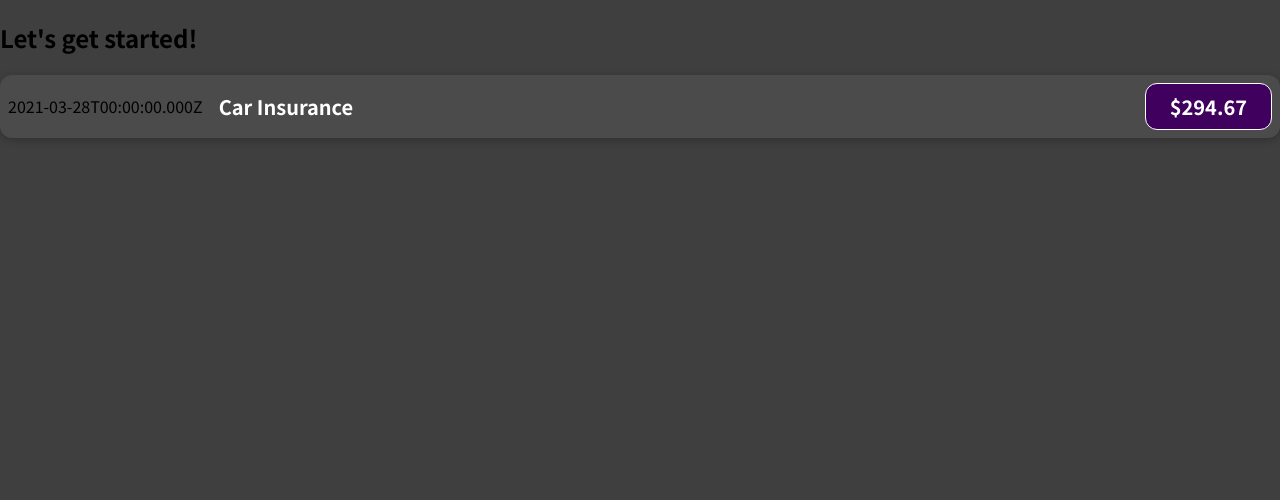
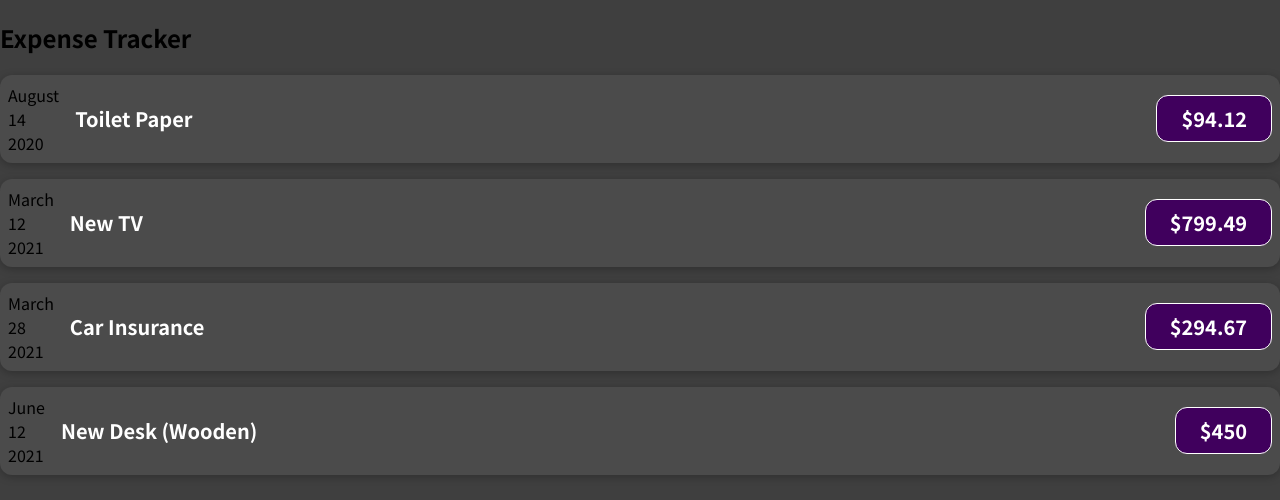
Before and after one commit to knaughton782/miniature-potato, a JavaScript app in the folder udemy-react/: page / in a window 1280 px wide. Shown: the top 500 px of the page. Built offline with nearby package versions, Linux system fonts and the light colour scheme.

Commit message:
working state, before breaking out into another component

```diff
--- a/udemy-react/src/App.js
+++ b/udemy-react/src/App.js
@@ -1,10 +1,37 @@
 import ExpenseItem from './components/ExpenseItem';
 
 function App() {
+  const expenses = [
+    {
+      id: 'e1',
+      title: 'Toilet Paper',
+      amount: 94.12,
+      date: new Date(2020, 7, 14),
+    },
+    { id: 'e2', title: 'New TV', amount: 799.49, date: new Date(2021, 2, 12) },
+    {
+      id: 'e3',
+      title: 'Car Insurance',
+      amount: 294.67,
+      date: new Date(2021, 2, 28),
+    },
+    {
+      id: 'e4',
+      title: 'New Desk (Wooden)',
+      amount: 450,
+      date: new Date(2021, 5, 12),
+    },
+  ];
+
+
   return (
     <div>
-      <h2>Let's get started!</h2>
-      <ExpenseItem />
+      <h2>Expense Tracker</h2>
+      <ExpenseItem title={expenses[0].title} amount={expenses[0].amount} date={expenses[0].date} />
+      <ExpenseItem title={expenses[1].title} amount={expenses[1].amount} date={expenses[1].date} />
+      <ExpenseItem title={expenses[2].title} amount={expenses[2].amount} date={expenses[2].date} />
+      <ExpenseItem title={expenses[3].title} amount={expenses[3].amount} date={expenses[3].date} />
+
     </div>
   );
 }
--- /dev/null
+++ b/udemy-react/src/components/ExpenseDate.js
@@ -0,0 +1,17 @@
+function ExpenseDate(props) {
+    const month = props.date.toLocaleString('en-US', { month: 'long' });
+    const day = props.date.toLocaleString('en-US', { day: '2-digit' });
+    const year = props.date.getFullYear();
+
+
+    return (
+
+        <div>
+            <div>{month}</div>
+            <div>{day}</div>
+            <div>{year}</div>
+        </div>
+    )
+}
+
+export default ExpenseDate;
--- a/udemy-react/src/components/ExpenseItem.js
+++ b/udemy-react/src/components/ExpenseItem.js
@@ -1,19 +1,26 @@
+import ExpenseDate from './ExpenseDate';
 import './ExpenseItem.css';
 
-function ExpenseItem() {
-    const expenseDate = new Date(2021, 2, 28);
-    const expenseTitle = 'Car Insurance';
-    const expenseAmount = 294.67;
-
+function ExpenseItem(props) {
+    const month = props.date.toLocaleString('en-US', { month: 'long' });
+    const day = props.date.toLocaleString('en-US', { day: '2-digit' });
+    const year = props.date.getFullYear();
     return (
         <div className='expense-item'>
-            <div>{expenseDate.toISOString()}</div>
+
+            <div>
+                <div>{month}</div>
+                <div>{day}</div>
+                <div>{year}</div>
+            </div>
+
+    {/* <ExpenseDate /> */}
+
             <div className='expense-item__description'>
-                <h2>{expenseTitle}</h2>
-                <div className='expense-item__price'>${expenseAmount}</div>
+                <h2>{props.title}</h2>
+                <div className='expense-item__price'>${props.amount}</div>
             </div>
         </div>
-
 
     );
 }
```
Also changed, not shown: 1 other file (tests, documents, lock files or other folders).
